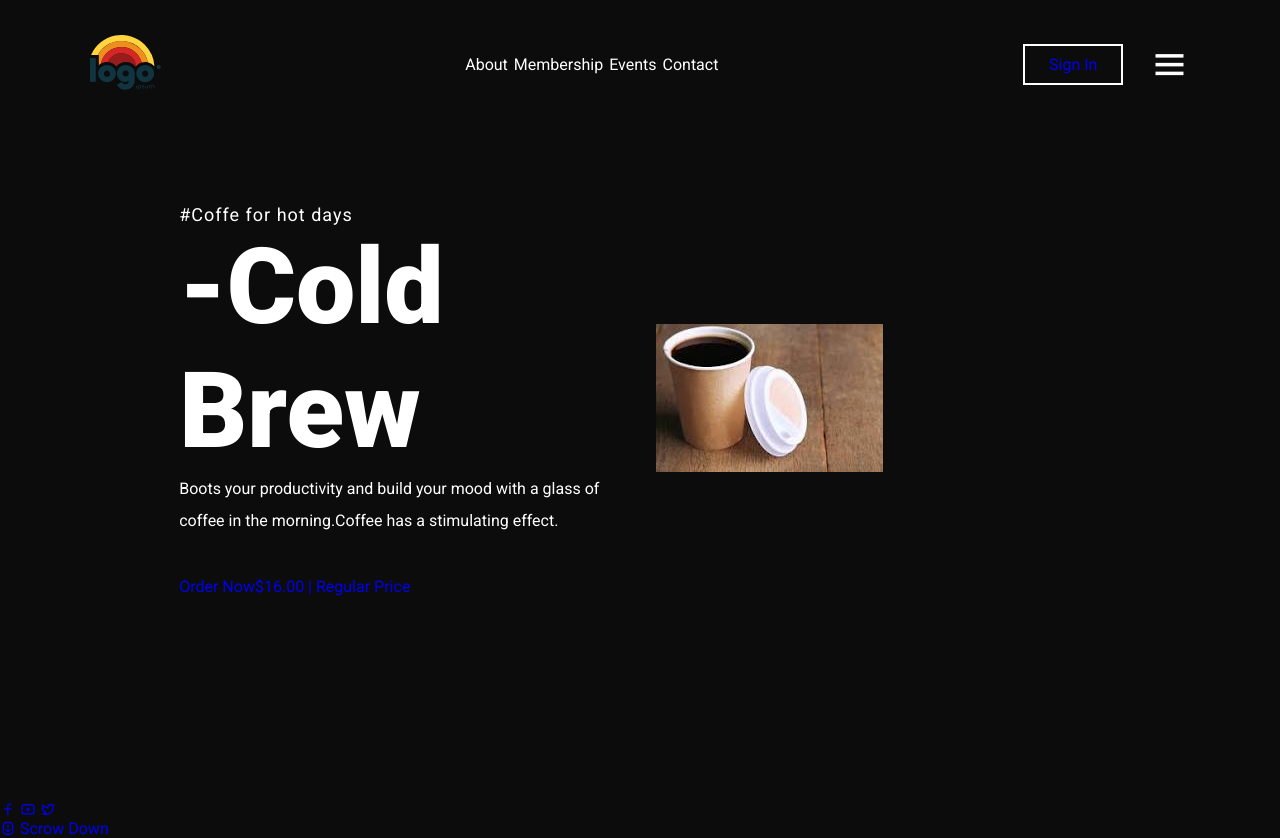
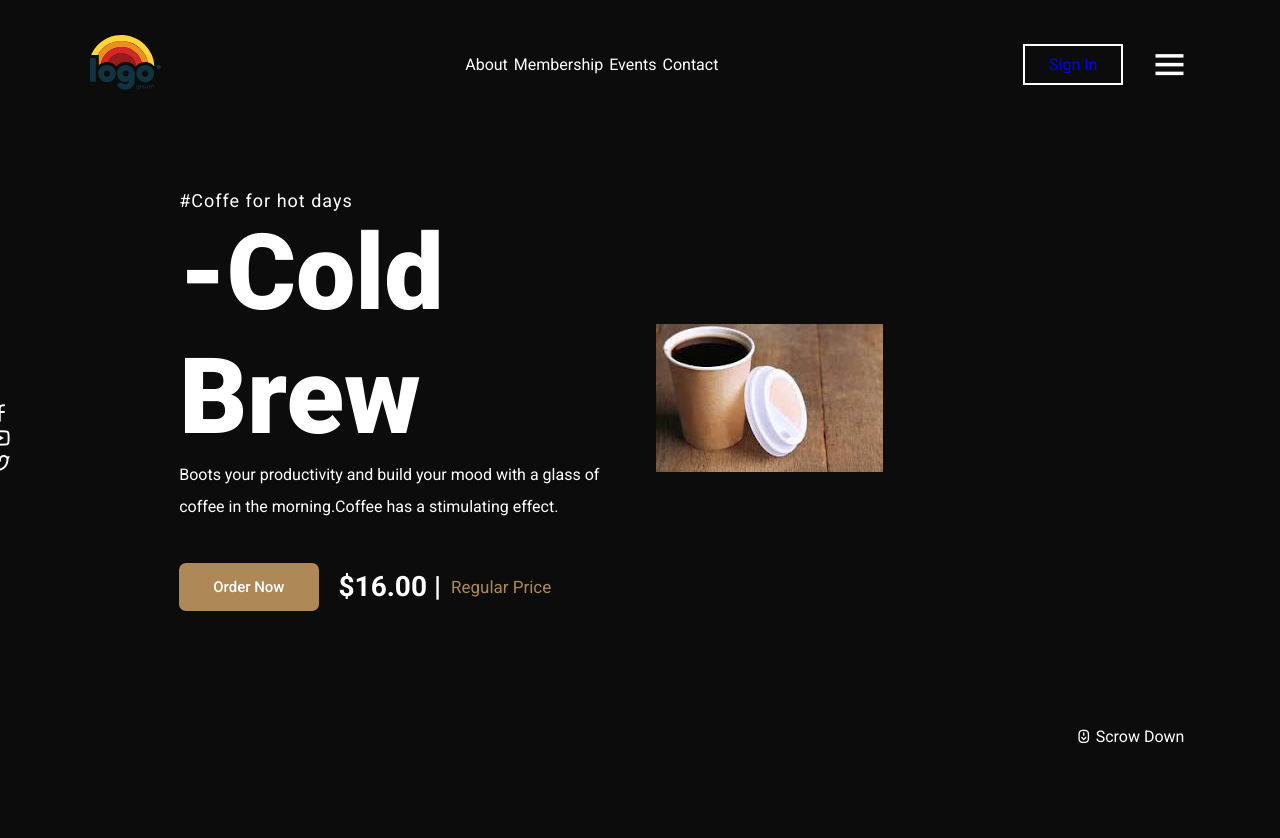
Before and after one commit to ICYEZAGATORE/Responsive-animated-page, a plain HTML site: page index.html in a window 1280 px wide. After the commit the page ends 800 px from the top, so only its background shows below. Drawn offline with nearby package versions, Linux system fonts and the light colour scheme.

Commit message:
Styling btn

```diff
--- a/index.css
+++ b/index.css
@@ -109,3 +109,60 @@ margin-bottom: 40px;
     display: flex;
     align-items: center;
 }
+.btn{
+   display: inline-block;
+   padding: 13px 32px;
+   background: var(--main-color);
+   border: 2px solid transparent;
+   border-radius: 7px;
+   color: var(--text-color);
+   font-size: 15px;
+   font-weight: 500;
+   transition: all.6s ease;
+   margin-right:20px ;
+}
+.btn:hover{
+    transform: scale(1.1);
+}
+.price{
+    display: flex;
+    align-items:center;
+    font-size: 28px;
+    font-weight: bolder;
+    color:var(--text-color);
+}
+/* anchor with prices */
+.price span{
+     font-size: 17px;
+     font-weight: 400;
+     color:var(--main-color);
+     margin-left: 10px;
+}
+/* the icons  */
+.icons{
+    position: absolute;
+    top: 50%;
+    padding: 0 7%;
+    transform: translate(-50% );
+}
+.icons i{
+    display: block;
+    margin: 35px o;
+    color: var(--text-color);
+    font-size: 23px;
+    transition: all .6s;
+}
+.icons:hover{
+    transform: translateY(-5px);
+    color: var(--main-color);
+}
+.scroll{
+    position: absolute;
+    top: 92%;
+    right: 7%;
+    transform: translateY(-50%);
+}
+.scroll a{
+    font-size: 16px;
+    color: var(--text-color);
+    margin-right: 6px;}
```
